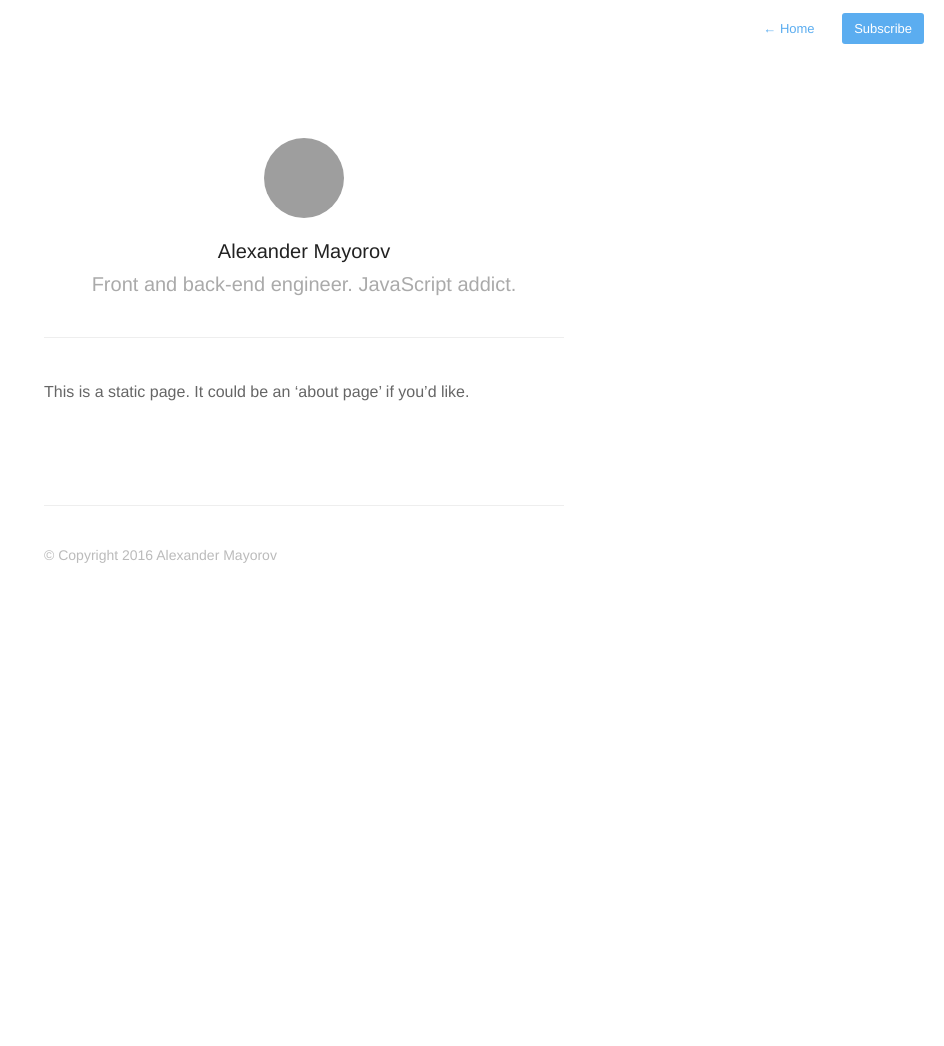
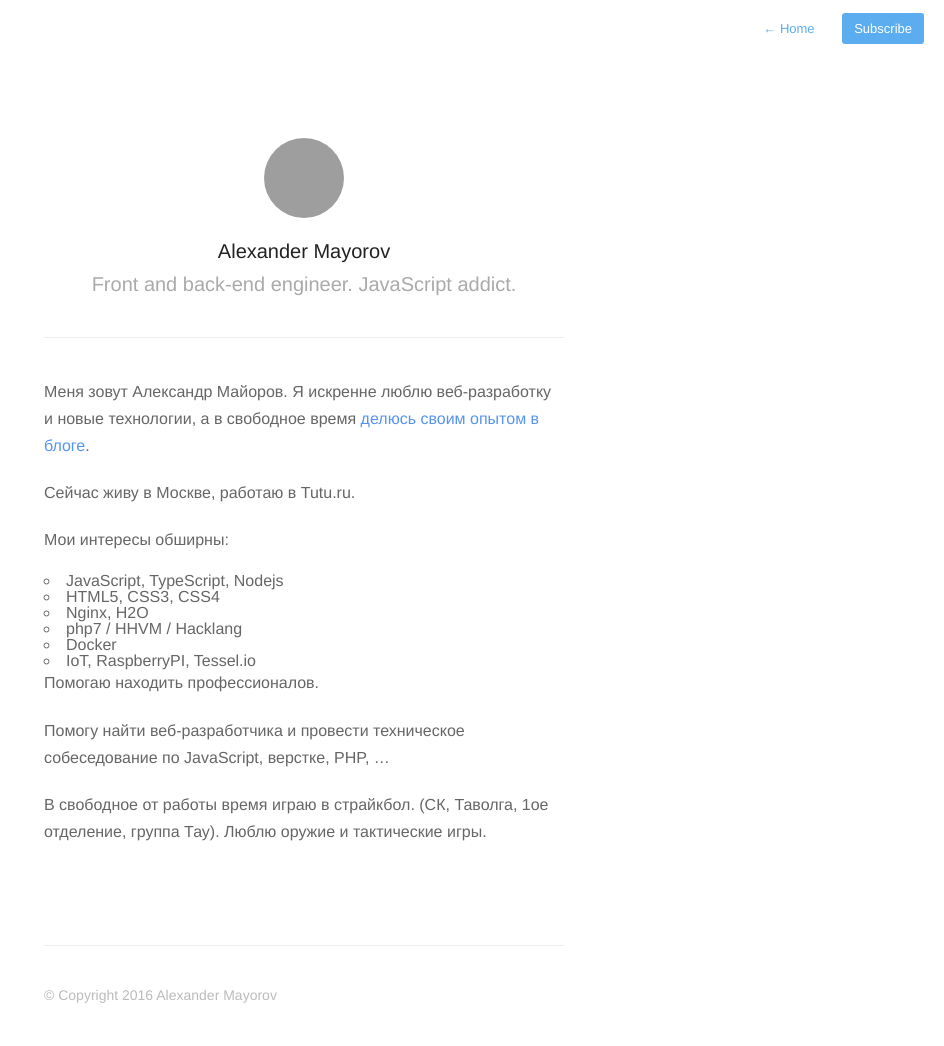
Before and after one commit to frontdevops/alexmayorov.github.io, a Jekyll site: the page built from about.md, in a window 1280 px wide. Shown: the whole page, without its empty margins (336-1280 px from the left). Built offline with Jekyll 4.4.1, drawn with Linux system fonts in a browser that asks for light colours; nearby versions of some CDN libraries; Markdown is read by kramdown in place of the engine named in the settings; before the commit the page ends 900 px from its top, so only the background shows below that; grey boxes are pictures that could not be loaded.

Commit message:
Update about.md

```diff
--- a/about.md
+++ b/about.md
@@ -4,6 +4,22 @@ permalink: about/
 profile: true
 ---
 
-This is a static page. It could be an 'about page' if you'd like.
+Меня зовут Александр Майоров. Я искренне люблю веб-разработку и новые технологии, а в свободное время [делюсь своим опытом в блоге](https://medium.com/@frontman).
+
+Сейчас живу в Москве, работаю в Tutu.ru.
+
+Мои интересы обширны:
+- JavaScript, TypeScript, Nodejs
+- HTML5, CSS3, CSS4
+- Nginx, H2O
+- php7 / HHVM / Hacklang
+- Docker
+- IoT, RaspberryPI, Tessel.io
+
+Помогаю находить профессионалов.
+
+Помогу найти веб-разработчика и провести техническое собеседование по JavaScript, верстке, PHP, ...
+
+В свободное от работы время играю в страйкбол. (СК, Таволга, 1ое отделение, группа Тау). Люблю оружие и тактические игры.
 
 {% include footer.html %}
```
